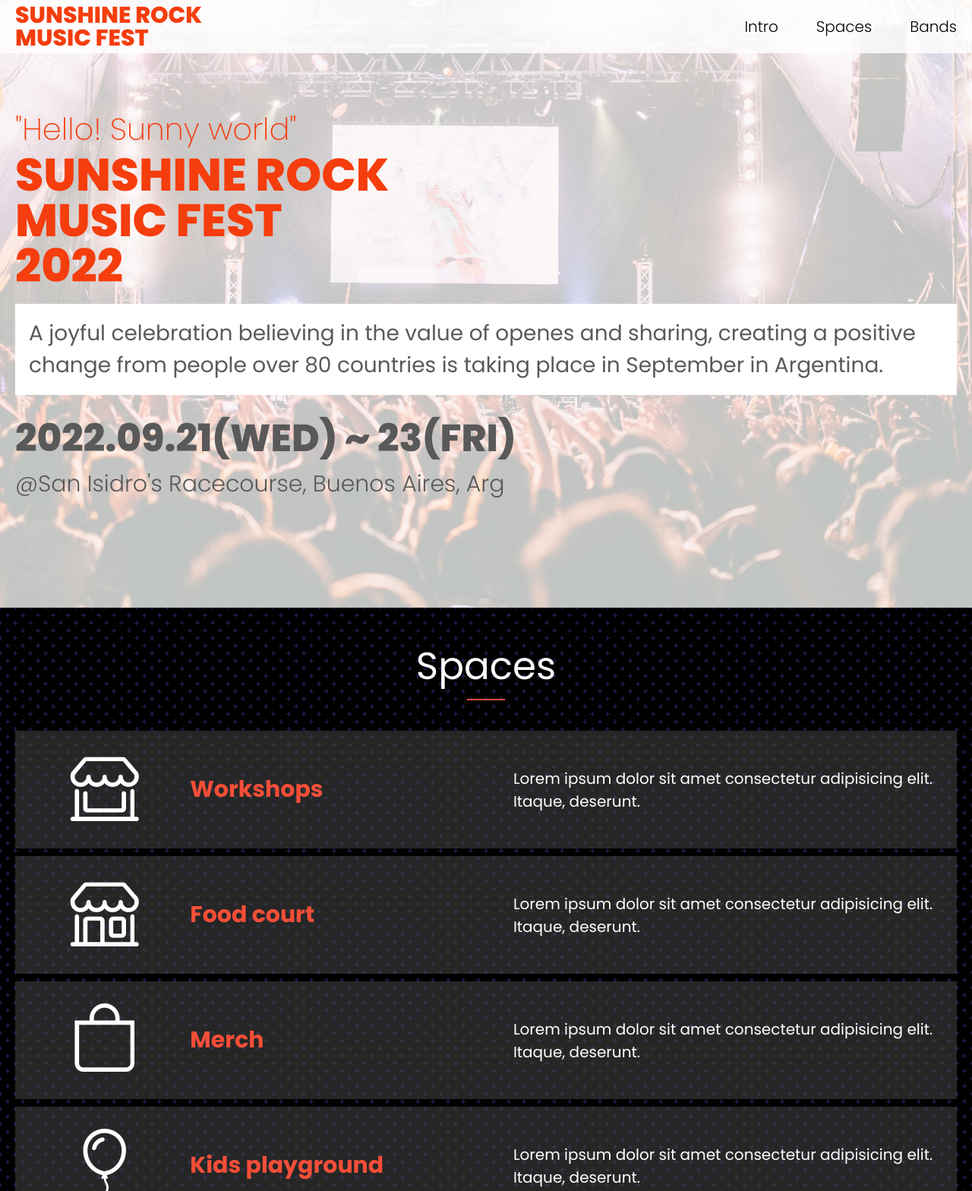
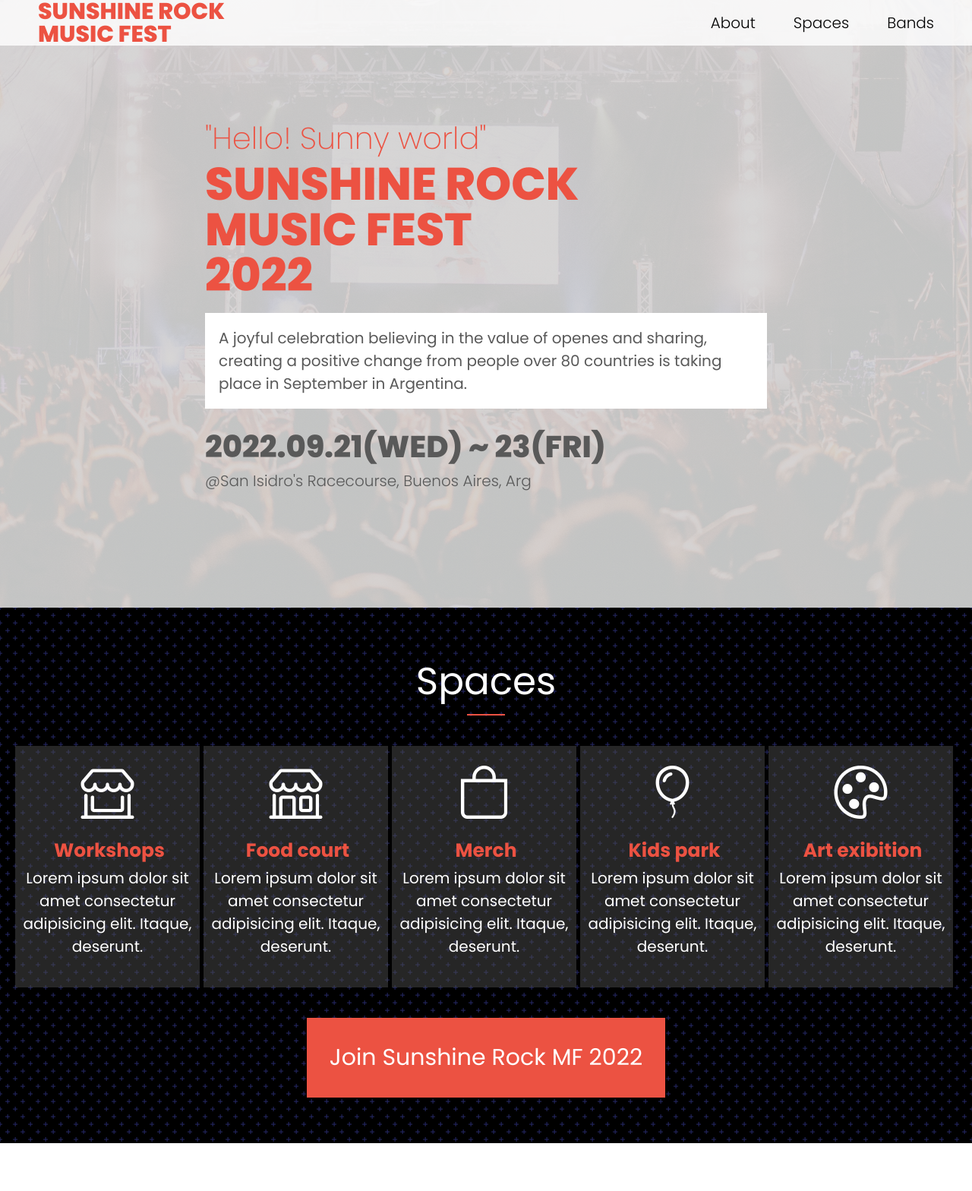
Before and after one commit to KaskMIL/spring_concert, a website: page index.html in a window 1280 px wide. Shown: the top 1568 px of the page at 76% size. Drawn offline with nearby package versions, Linux system fonts and the light colour scheme; a web font is replaced by a local one.

Commit message:
Add desktop version of intro and space section

```diff
--- a/index.html
+++ b/index.html
@@ -19,7 +19,7 @@
       </a>
       <a href="#" class="logo">SUNSHINE ROCK<br>MUSIC FEST</a>
       <ul>
-        <li><a href="#intro">Intro</a></li>
+        <li><a href="#intro">About</a></li>
         <li><a href="#spaces">Spaces</a></li>
         <li><a href="#bands">Bands</a></li>
       </ul>
@@ -27,7 +27,7 @@
     <nav class="mobile-menu-off" id="menu-nav-open">
       <i class="bi bi-x-lg" id="menu-close-btn"></i>
       <ul>
-        <li><a id="intro-btn" href="#intro">Intro</a></li>
+        <li><a id="intro-btn" href="#intro">About</a></li>
         <li><a id="spaces-btn" href="#spaces">Spaces</a></li>
         <li><a id="bands-btn" href="#bands">Bands</a></li>
       </ul>
@@ -48,6 +48,7 @@
     <section id="spaces" class="spaces-section">
       <h2>Spaces</h2>
       <div class="horizontal-bar"></div>
+      <section class="desktop-container">
       <article class="card-container">
         <i class="bi bi-shop-window"></i>
         <h3>Workshops</h3>
@@ -65,7 +66,7 @@
       </article>
       <article class="card-container">
         <i class="bi bi-balloon"></i>
-        <h3>Kids playground</h3>
+        <h3>Kids park</h3>
         <p>Lorem ipsum dolor sit amet consectetur adipisicing elit. Itaque, deserunt.</p>
       </article>
       <article class="card-container">
@@ -73,6 +74,7 @@
         <h3>Art exibition</h3>
         <p>Lorem ipsum dolor sit amet consectetur adipisicing elit. Itaque, deserunt.</p>
       </article>
+    </section>
       <a href="#">Join Sunshine Rock MF 2022</a>
     </section>
 
--- a/scss/main.scss
+++ b/scss/main.scss
@@ -26,7 +26,7 @@ h1,h2,h3,h4,p {
   --brown-bg: #595959;
   --pinky-gray: #a5dcc0;
   --orange-salmon: #ED6A6A;
-  --orange-title: rgba(245,61,13,1);
+  --orange-title: #ec5242;
 }
 
 // Apply to body
@@ -70,7 +70,7 @@ header {
     position: fixed;
     width: 100%;
     height: 100vh;
-    background-image: linear-gradient(rgba(255, 255, 255, 0.7), rgba(255, 255, 255, 0.7)), url(../../images/concert-people.jpeg);
+    background-image: linear-gradient(rgba(211, 211, 211, 0.9), rgba(211, 211, 211, 0.9)), url(../../images/concert-people.jpeg);
     background-repeat: no-repeat, no-repeat;
     background-size: cover, cover;
     top: 0;
@@ -81,7 +81,7 @@ header {
     i {
       align-self: flex-end;
       font-size: 6rem;
-      color: rgba(245,61,13,1);
+      color: var(--orange-title);
       margin: 2rem 2rem 0 0;
     }
 
@@ -94,11 +94,11 @@ header {
       li {
         text-align: center;
         margin-bottom: 6rem;
-        border-bottom: 0.2rem rgba(245,61,13,1) solid;
+        border-bottom: 0.2rem var(--orange-title) solid;
 
         a {
           text-decoration: none;
-          color: rgba(245,61,13,1);
+          color: var(--orange-title);
         }
       }
     }
@@ -113,12 +113,13 @@ header {
       display: flex;
       justify-content: space-between;
       align-items: center;
+      padding: 0 5rem;
 
       .logo {
         display: block;
         font-size: 3rem;
         font-weight: 800;
-        color: rgba(245,61,13,1);
+        color: var(--orange-title);
         line-height: 3rem;
       }
 
@@ -136,7 +137,7 @@ header {
       }
 
       a:hover {
-        color: rgba(245,61,13,1);
+        color: var(--orange-title);
       }
     }
   }
@@ -149,14 +150,14 @@ main {
     flex-direction: column;
     height: 100vh;
     justify-content: center;
-    background-image: linear-gradient(rgba(255, 255, 255, 0.7), rgba(255, 255, 255, 0.7)), url(../../images/concert-people.jpeg);
+    background-image: linear-gradient(rgba(211, 211, 211, 0.9), rgba(211, 211, 211, 0.9)), url(../../images/concert-people.jpeg);
     background-repeat: no-repeat, no-repeat;
     background-size: cover, cover;
 
     h1 {
       font-size: 6rem;
       font-weight: 800;
-      color: rgba(245,61,13,1);
+      color: var(--orange-title);
       line-height: 6rem;
       order: 1;
       margin-bottom: 2rem;
@@ -197,6 +198,22 @@ main {
       color: var(--brown-bg);
       margin-left: 2rem;
     }
+
+    @media screen and (min-width: 998px) {
+      padding: 0 25rem;
+
+      .text-container {
+        font-size: 2rem;
+      }
+
+      h3 {
+        font-size: 4rem;
+      }
+
+      h4 {
+        font-size: 2rem;
+      }
+    }
   }
 
   // Spaces Section
@@ -204,7 +221,7 @@ main {
     display: flex;
     flex-direction: column;
     align-items: center;
-    padding: 4rem 2rem;
+    padding: 6rem 2rem;
     background-color: #000000;
     // opacity: 0.8;
     background: radial-gradient(circle, transparent 20%, #000000 20%, #000000 80%, transparent 80%, transparent), radial-gradient(circle, transparent 20%, #000000 20%, #000000 80%, transparent 80%, transparent) 10px 10px, linear-gradient(#262968 0.8px, transparent 0.8px) 0 -0.4px, linear-gradient(90deg, #262968 0.8px, #000000 0.8px) -0.4px 0;
@@ -220,7 +237,7 @@ main {
     .horizontal-bar {
       width: 5rem;
       height: 0.2rem;
-      background-color: #F54E38;
+      background-color: var(--orange-title);
       margin-bottom: 4rem;
     }
 
@@ -228,7 +245,7 @@ main {
       font-size: 3rem;
       text-decoration: none;
       color: white;
-      background-color: #F54E38;
+      background-color: var(--orange-title);
       padding: 3rem;
       margin-top: 3rem;
     }
@@ -248,7 +265,7 @@ main {
       }
 
       h3 {
-        color: #F54E38;
+        color: var(--orange-title);
         font-size: 3rem;
         justify-self: start;
         margin-left: 0.5rem;
@@ -256,6 +273,34 @@ main {
 
       p {
         font-size: 2rem;
+      }
+    }
+
+    @media screen and (min-width: 998px) {
+
+      .desktop-container {
+        display: flex;
+
+        .card-container {
+          display: grid;
+          grid-template-columns: 1fr;
+          grid-template-rows: 0.2fr 0.6fr 0.8fr;
+          margin-right: 0.5rem;
+          justify-items: center;
+
+          i {
+            font-size: 7rem;
+          }
+
+          h3 {
+            font-size: 2.5rem;
+            justify-self: center;
+          }
+
+          p {
+            text-align: center;
+          }
+        }
       }
     }
   }
@@ -277,7 +322,7 @@ main {
     .horizontal-bar {
       width: 5rem;
       height: 0.2rem;
-      background-color: #F54E38;
+      background-color: var(--orange-title);
       margin-bottom: 4rem;
     }
 
@@ -308,7 +353,7 @@ main {
 
         h4 {
           font-weight: 400;
-          color: #F54E38;
+          color: var(--orange-title);
           font-style: italic;
           line-height: 3rem;
           font-size: 2rem;
```
Also changed, not shown: dist/css/main.css, 1 other file.
